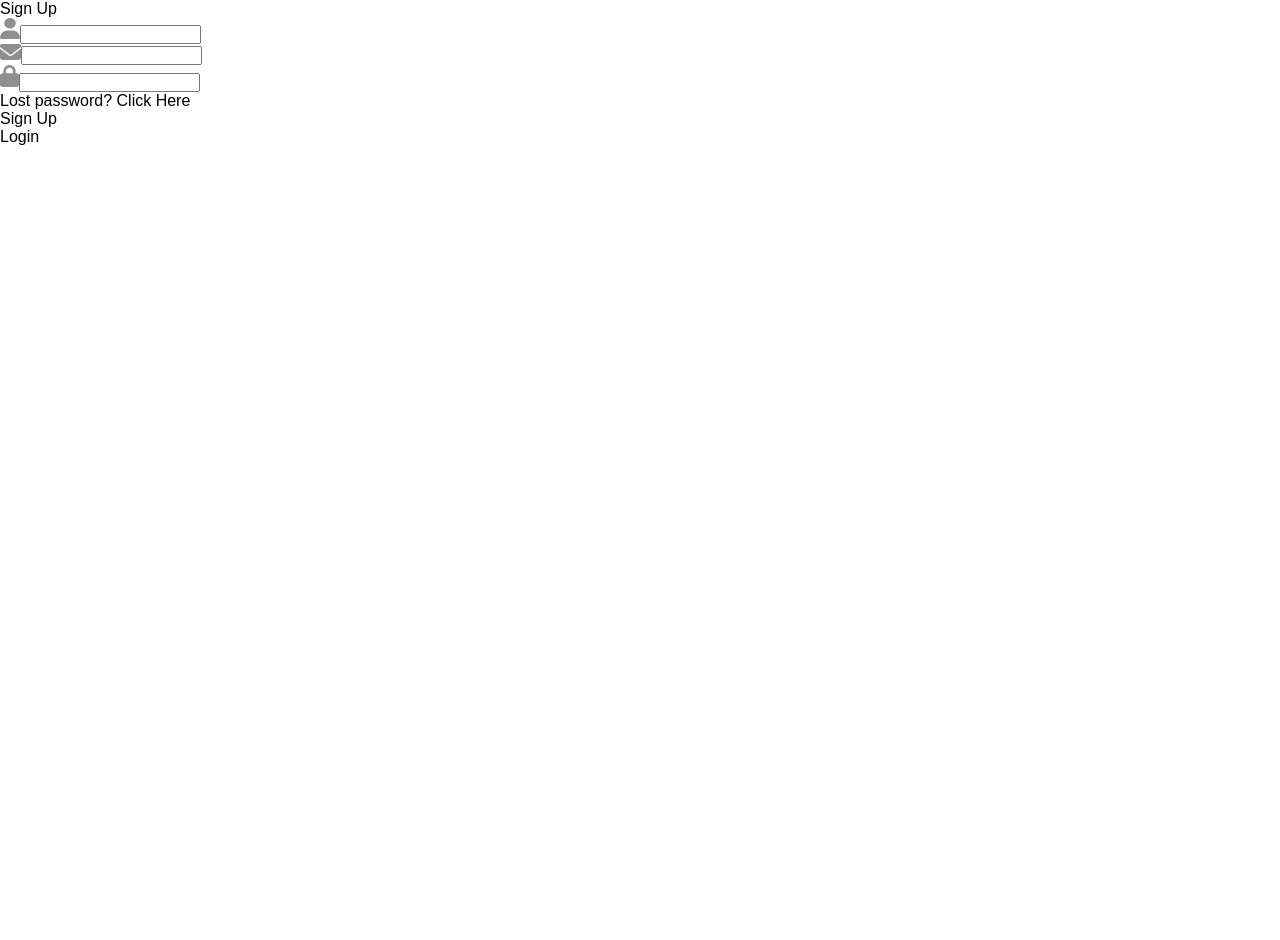
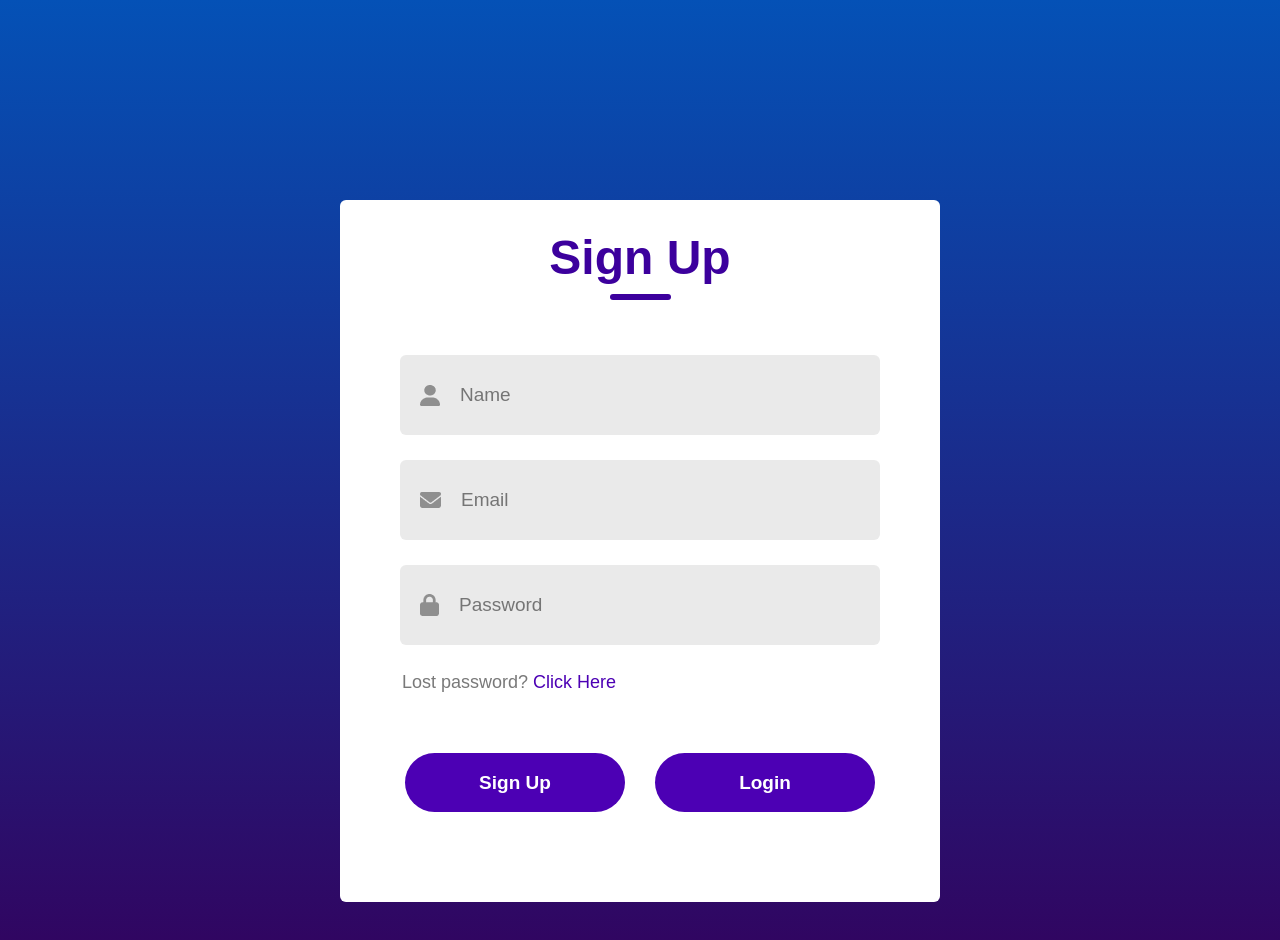
Before and after one commit to fmfahath/react-login-page, a React (Create React App) app: page / in a window 1280 px wide. Shown: the top 940 px of the page. Before the commit the page ends 800 px from the top, so only its background shows below. Built offline with nearby package versions, Linux system fonts and the light colour scheme.

Commit message:
css added

```diff
--- a/src/components/LoginSignup/LoginSignup.css
+++ b/src/components/LoginSignup/LoginSignup.css
@@ -5,6 +5,102 @@
     font-family: 'Poppins', sans-serif;
 }
 
-body{
+.container{
+    display: flex;
+    flex-direction: column;
+    width: 600px;
+    margin: auto;
+    margin-top: 200px;
+    background-color: #ffff;
+    border-radius: 6px;
+    padding-bottom: 30px;
+}
 
+.header{
+    display: flex;
+    flex-direction: column;
+    align-items: center;
+    gap: 9px;
+    width: 100%;
+    margin-top: 30px;
 }
+
+.text{
+    color: #3c009d;
+    font-size: 48px;
+    font-weight: 700;
+}
+
+.underline{
+    width: 61px;
+    height: 6px;
+    background-color: #3c009d;
+    border-radius: 9px;
+}
+
+.inputs{
+    margin-top: 55px;
+    display: flex;
+    flex-direction: column;
+    gap: 25px;
+}
+
+.input{
+    display: flex;
+    align-items: center;
+    margin: auto;
+    width: 480px;
+    height: 80px;
+    background-color: #eaeaea;
+    border-radius: 6px;
+}
+
+.input img{
+    margin: 0 20px;
+}
+
+.input input{
+    width: 400px;
+    height: 50px;
+    border: none;
+    outline: none;
+    background: transparent;
+    color: #797979;
+    font-size: 19px;
+}
+
+.forgot-password{
+    padding-left: 62px;
+    margin-top: 27px;
+    color: #797979;
+    font-size: 18px;
+}
+
+.forgot-password span{
+    color: #4c00b4;
+    cursor: pointer;
+}
+
+.forgot-password span:hover{
+    color: #ac04a3;
+}
+
+.submit-container{
+    display: flex;
+    gap: 30px;
+    margin: 60px auto;
+}
+
+.submit{
+    display: inline-flex;
+    align-items: center;
+    justify-content: center;
+    width: 220px;
+    height: 59px;
+    color: #fff;
+    background-color: #4c00b4;
+    border-radius: 50px;
+    font-size: 19px;
+    font-weight: 700;
+    cursor: pointer;
+}
--- a/src/components/LoginSignup/LoginSignup.jsx
+++ b/src/components/LoginSignup/LoginSignup.jsx
@@ -15,15 +15,15 @@
         <div className='inputs'>
             <div className='input'>
                 <img src={user_icon}/>
-                <input type='text'/>
+                <input type='text' placeholder='Name'/>
             </div>
             <div className='input'>
                 <img src={email_icon}/>
-                <input type='email'/>
+                <input type='email'  placeholder='Email'/>
             </div>
             <div className='input'>
                 <img src={password_icon}/>
-                <input type='password'/>
+                <input type='password'  placeholder='Password'/>
             </div>
         </div>
         <div className='forgot-password'>
--- a/src/index.css
+++ b/src/index.css
@@ -5,6 +5,8 @@
     sans-serif;
   -webkit-font-smoothing: antialiased;
   -moz-osx-font-smoothing: grayscale;
+  height: 100vh;
+  background: linear-gradient(#0451b6, #33015c);
 }
 
 code {
```
